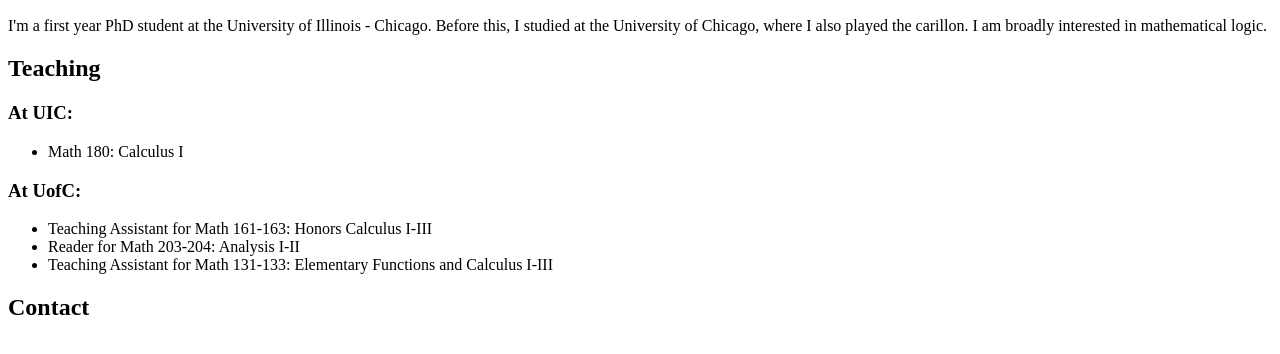
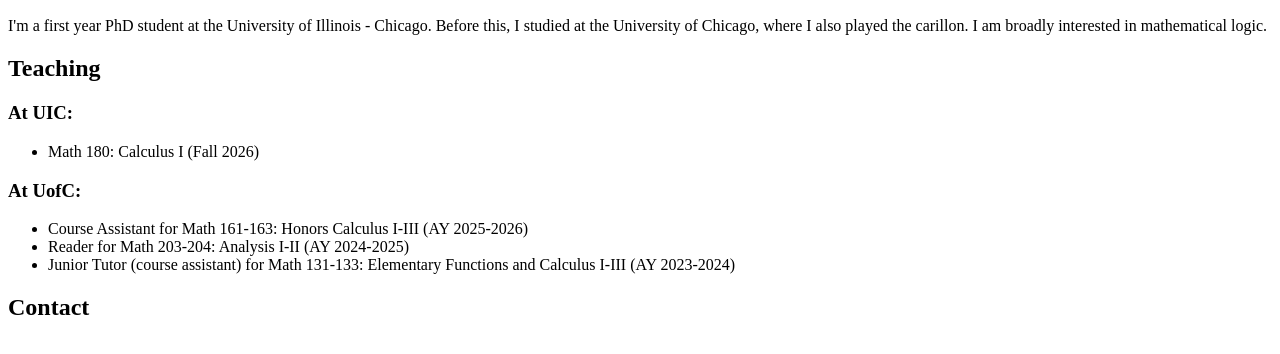
Before and after one commit to jahovanec/jahovanec.github.io, a plain HTML site: page index.html in a window 1280 px wide. Shown: the part 96-450 px from the top of the page. Drawn offline with Linux system fonts and the light colour scheme.

Commit message:
Update index.html

```diff
--- a/index.html
+++ b/index.html
@@ -9,13 +9,13 @@
   <h2>Teaching</h2>
   <h3>At UIC: </h3>
   <ul>
-    <li>Math 180: Calculus I</li>
+    <li>Math 180: Calculus I (Fall 2026)</li>
   </ul>
   <h3>At UofC:</h3>
   <ul>
-    <li>Teaching Assistant for Math 161-163: Honors Calculus I-III</li>
-    <li>Reader for Math 203-204: Analysis I-II</li>
-    <li>Teaching Assistant for Math 131-133: Elementary Functions and Calculus I-III</li>
+    <li>Course Assistant for Math 161-163: Honors Calculus I-III (AY 2025-2026)</li>
+    <li>Reader for Math 203-204: Analysis I-II (AY 2024-2025)</li>
+    <li>Junior Tutor (course assistant) for Math 131-133: Elementary Functions and Calculus I-III (AY 2023-2024)</li>
   </ul>
   <h2>Contact</h2>
 </body>
```
